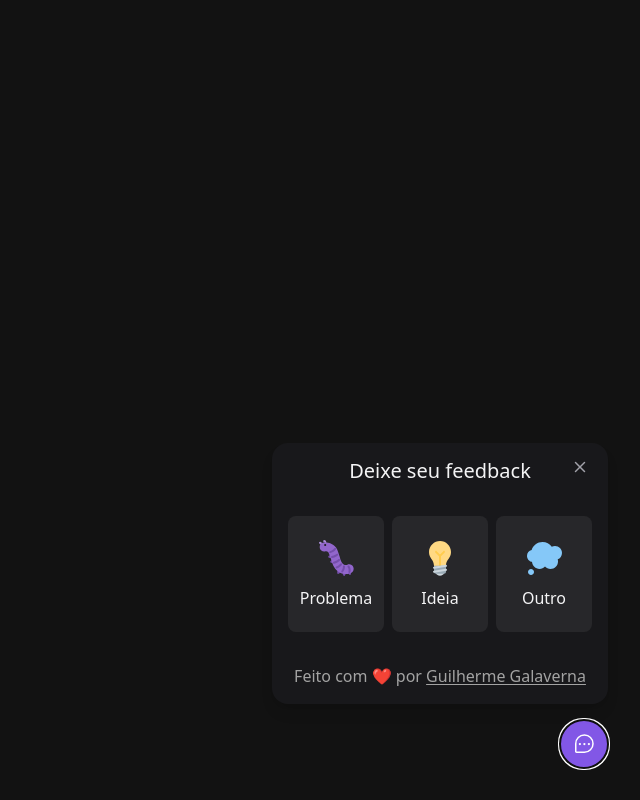
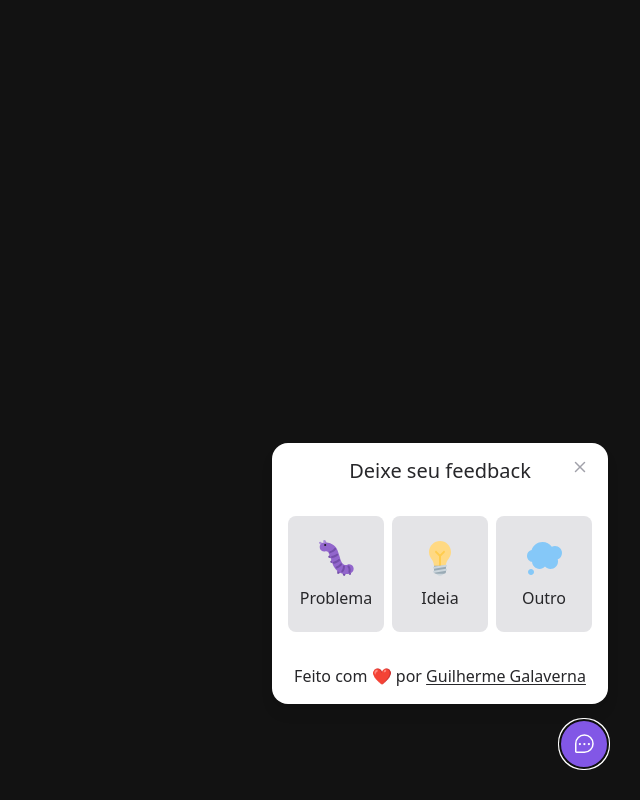
Before and after one commit to Guigalaverna/fidget-web, a React (Vite) app: page / in a window 1280 px wide. Both pictures are taken after a click on the button "Feedback". Shown: the whole page, without its empty margins (640-1280 px from the left). Built offline with nearby package versions, Linux system fonts and the light colour scheme; no server answers.

Commit message:
feat: add dark theme

```diff
--- a/src/components/Widget/Form/Steps/FeedbackContentStep/ScreenshotButton.tsx
+++ b/src/components/Widget/Form/Steps/FeedbackContentStep/ScreenshotButton.tsx
@@ -43,12 +43,12 @@ export function ScreenshotButton({
     <button
       type="button"
       onClick={handleTakeScreenshot}
-      className="bg-zinc-800 p-2 rounded-md border-transparent hover:bg-zinc-700 transition-colors duration-200 focus:otuline-none focus:ring-2 focus:ring-offset-2 focus:ring-offset-zinc-900 focus:ring-brand-500 focus:ring-1 focus:outline-none"
+      className="bg-zinc-200 dark:bg-zinc-800 p-2 rounded-md border-transparent hover:bg-zinc-700 transition-colors duration-200 focus:otuline-none focus:ring-2 focus:ring-offset-2 focus:ring-offset-zinc-900 focus:ring-brand-500 focus:ring-1 focus:outline-none"
     >
       {isTakingScreenshot ? (
         <Loading />
       ) : (
-        <Camera className="w-6 h-6 text-zinc-100" />
+        <Camera className="w-6 h-6 text-zinc-800 dark:text-zinc-100" />
       )}
     </button>
   );
--- a/src/components/Widget/Form/Steps/FeedbackContentStep/index.tsx
+++ b/src/components/Widget/Form/Steps/FeedbackContentStep/index.tsx
@@ -49,7 +49,7 @@ export function FeedbackContentStep({
         >
           <ArrowLeft weight="bold" className="w-4 h-4" />
         </button>
-        <span className="text-xl leading-6 flex items-center gap-2">
+        <span className="text-xl leading-6 flex items-center gap-2 text-zinc-800 dark:text-zinc-50">
           <img
             src={feedbackTypes[selectedType].image.source}
             alt={feedbackTypes[selectedType].image.alt}
@@ -62,7 +62,7 @@ export function FeedbackContentStep({
 
       <form className="my-4 w-full" onSubmit={handleSubmit}>
         <textarea
-          className="min-w-[304px] w-full min-h-[112px] text-sm placeholder:text-zinc-400 text-zinc-100 border-zinc-600 bg-transparent rounded-md focus:border-x-brand-500 focus:ring-brand-500 focus:ring-1 resize-none focus:outline-none scrollbar scrollbar-thumb-zinc-700 scrollbar-track-transparent scrollbar-thin"
+          className="min-w-[304px] w-full min-h-[112px] text-sm placeholder:text-zinc-400 text-zinc-800 dark:text-zinc-100 border-zinc-600 bg-transparent rounded-md focus:border-x-brand-500 focus:ring-brand-500 focus:ring-1 resize-none focus:outline-none scrollbar scrollbar-thumb-zinc-700 scrollbar-track-transparent scrollbar-thin"
           placeholder="Conte com detalhes o que está acontecendo"
           value={comment!}
           onChange={e => setComment(e.target.value)}
--- a/src/components/Widget/Form/Steps/FeedbackSuccessStep.tsx
+++ b/src/components/Widget/Form/Steps/FeedbackSuccessStep.tsx
@@ -30,11 +30,13 @@ export function FeedbackSuccessStep({
             fill="white"
           />
         </svg>
-        <span>Agradeçemos o feedback!</span>
+        <span className="text-zinc-800 dark:text-zinc-100">
+          Agradeçemos o feedback!
+        </span>
 
         <button
           onClick={onFeedbackRestart}
-          className="py-2 px-6 mt-6 bg-zinc-800 rounded-md border-transparent text-sm leading-6 hover:bg-zinc-700 transition-colors duration-200 focus:otuline-none focus:ring-2 focus:ring-offset-2 focus:ring-offset-zinc-900 focus:ring-brand-500 focus:ring-1 focus:outline-none"
+          className="py-2 px-6 mt-6 bg-zinc-100 dark:bg-zinc-800 rounded-md border-transparent text-sm leading-6 hover:bg-zinc-200 dark:text-zinc-100 transition-colors duration-200 focus:otuline-none focus:ring-2 text-zinc-800 focus:ring-offset-2 focus:ring-offset-zinc-900 focus:ring-brand-500 focus:ring-1 focus:outline-none"
         >
           Quero enviar outro
         </button>
--- a/src/components/Widget/Form/Steps/FeedbackTypeStep.tsx
+++ b/src/components/Widget/Form/Steps/FeedbackTypeStep.tsx
@@ -9,7 +9,9 @@ export function FeedbackTypeStep({ onFeedbackTypeChanged }: FeedbackTypes) {
   return (
     <>
       <header>
-        <span className="text-xl leading-6">Deixe seu feedback</span>
+        <span className="text-xl leading-6 text-zinc-800 dark:text-zinc-50">
+          Deixe seu feedback
+        </span>
         <CloseButton />
       </header>
 
@@ -19,10 +21,12 @@ export function FeedbackTypeStep({ onFeedbackTypeChanged }: FeedbackTypes) {
             <button
               key={key}
               onClick={() => onFeedbackTypeChanged(key as FeedbackType)}
-              className="bg-zinc-800 rounded-lg py-5 w-24 flex-1 flex flex-col items-center gap-2 border-2 border-transparent hover:border-brand-500 focus:border-brand-500 focus:outline-none"
+              className="bg-zinc-200 dark:bg-zinc-800 rounded-lg py-5 w-24 flex-1 flex flex-col items-center gap-2 border-2 border-transparent hover:border-brand-500 focus:border-brand-500 focus:outline-none"
             >
               <img src={value.image.source} alt={value.image.alt} />
-              <span>{value.title}</span>
+              <span className="text-zinc-800 dark:text-zinc-50">
+                {value.title}
+              </span>
             </button>
           );
         })}
--- a/src/components/Widget/Form/index.tsx
+++ b/src/components/Widget/Form/index.tsx
@@ -51,7 +51,7 @@ export function WidgetForm() {
   }
 
   return (
-    <div className="bg-zinc-900 p-4 relative rounded-2xl mb-4 flex flex-col items-center shadow-lg w-[calc(100vw-2rem)] md:w-auto">
+    <div className="bg-white dark:bg-zinc-900 p-4 relative rounded-2xl mb-4 flex flex-col items-center shadow-lg w-[calc(100vw-2rem)] md:w-auto">
       {feedbackSent ? (
         <FeedbackSuccessStep onFeedbackRestart={handleRestartFeedback} />
       ) : (
@@ -68,7 +68,7 @@ export function WidgetForm() {
         </>
       )}
 
-      <footer className="text-neutral-400">
+      <footer className="text-zinc-800 dark:text-neutral-400">
         Feito com <span>❤</span> por{" "}
         <a
           href="https://github.com/Guigalaverna/"
```
Also changed, not shown: 1 other file (tests, documents, lock files or other folders).
